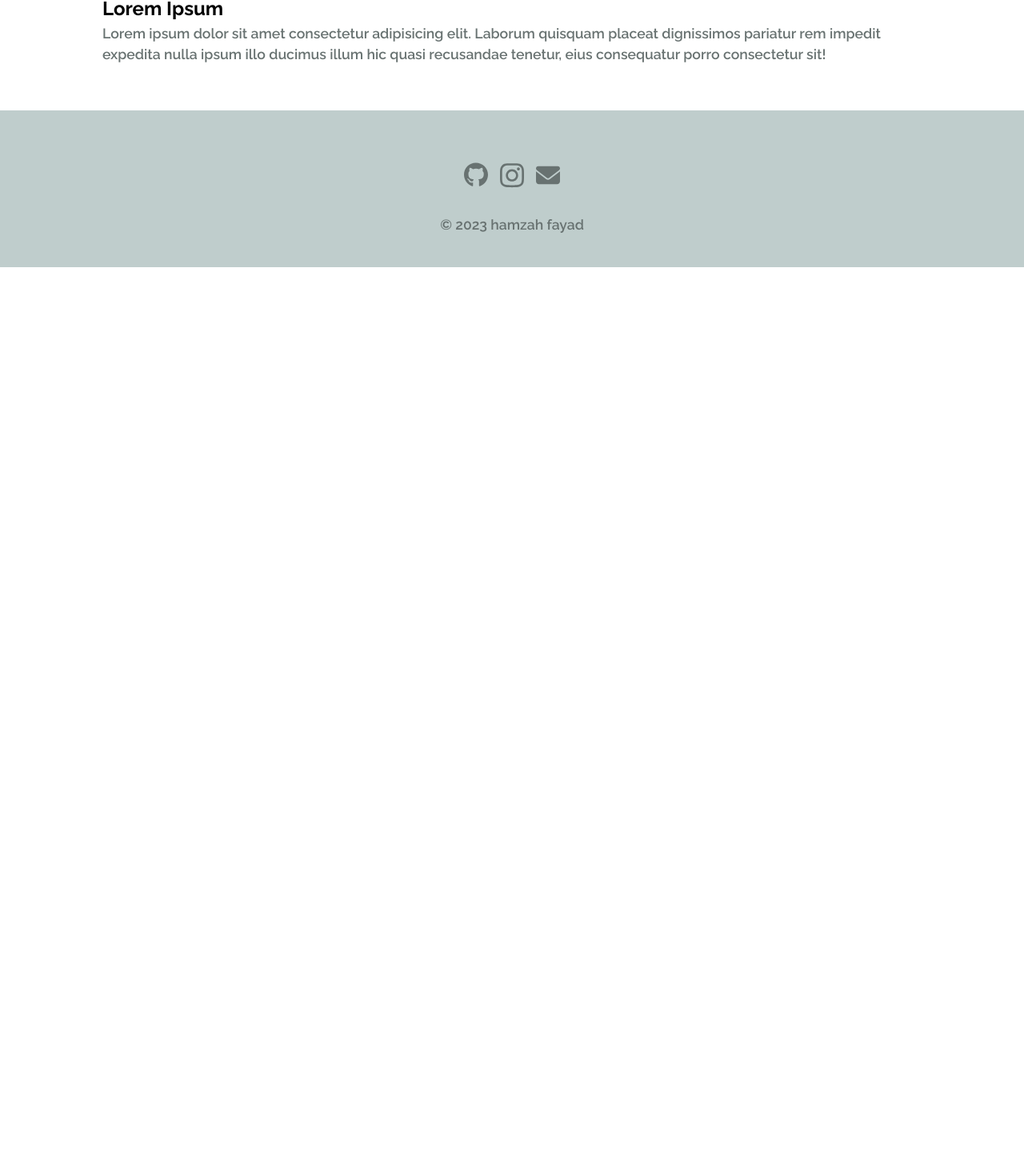
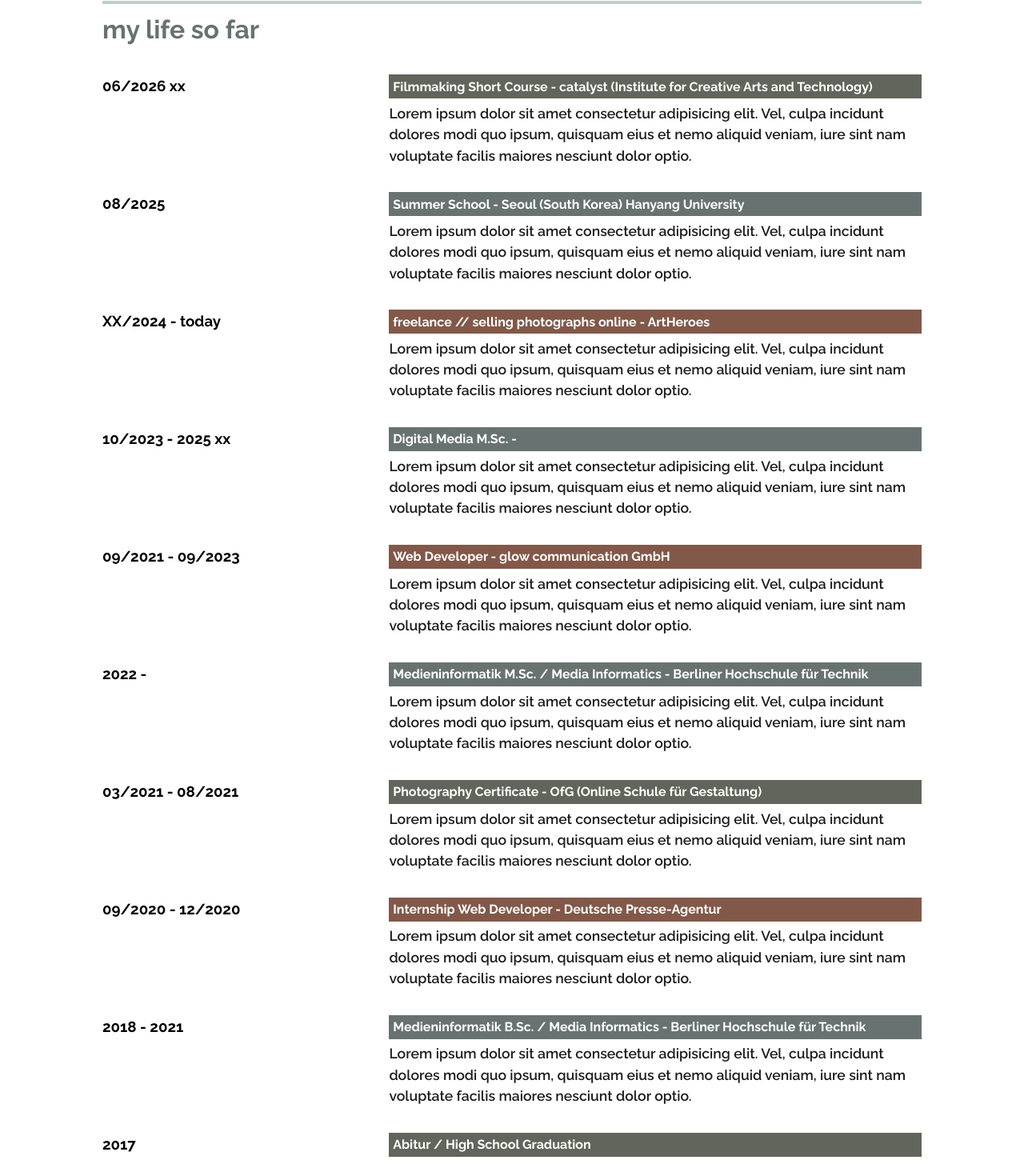
Before and after one commit to HamzahFayad/hamzah, a React (Create React App) app: page /about in a window 1280 px wide. Shown: the part 519-1974 px from the top of the page at 80% size. Before the commit the page ends 853 px from the top, so only its background shows below. Built offline with nearby package versions, Linux system fonts and the light colour scheme.

Commit message:
about page

```diff
--- a/src/App.css
+++ b/src/App.css
@@ -95,6 +95,7 @@
   background-color: var(--dark_main);
   color: var(--light_main);
 }
+
 h1,h2,h3, p{
   margin: 0;
   line-height: 1.5;
@@ -486,6 +487,34 @@ div.active-filter > p{
 
 /*ABOUT*/
 
+.Timeline-item{
+  display: grid;
+  grid-template-columns: minmax(150px, 35%) 1fr;
+  margin: 2rem 0;
+}
+@media screen and (max-width: 768px) {
+  .Timeline-item{
+    grid-template-columns: 1fr;
+  }
+}
+.Timeline-item p {
+  color: var(--dark);
+}
+.Timeline-item h3{
+  width: 100%;
+}
+.Timeline-item h4 {
+  margin-top: 0;
+  margin-bottom: .35rem;
+  color: var(--light);
+  padding: .35rem .3rem;
+}
+@media screen and (max-width: 768px) {
+  .Timeline-item h4 {
+    margin-top: 2rem;
+  }
+}
+
 /*CREATION*/
 .Creation .Full-width{
   transition: none !important;
@@ -635,7 +664,7 @@ form{
   margin: 1em 0em;
   display: grid;
   opacity: 0;
-  animation: fadeBottom 400ms ease-out 200ms forwards;
+  animation: fadeBottom 400ms ease-out 400ms forwards;
 }
 form > *{
   margin-bottom: 1em;
--- a/src/pages/About.jsx
+++ b/src/pages/About.jsx
@@ -1,4 +1,5 @@
 import "../App.css"
+import { about_data } from "./about-data"
 
 
 function About() {
@@ -10,9 +11,23 @@ function About() {
         <div className="Round">
         </div>
       </div>
-      <div className="Grid-width-wide">
-        <h2>Lorem Ipsum</h2>
-        <p>Lorem ipsum dolor sit amet consectetur adipisicing elit. Laborum quisquam placeat dignissimos pariatur rem impedit expedita nulla ipsum illo ducimus illum hic quasi recusandae tenetur, eius consequatur porro consectetur sit!</p>
+      <div className="Grid-width-wide Timeline">
+        <hr></hr>
+        <h2 className="Subheadline">my life so far</h2>
+          {
+          about_data.map((data) => {
+            return (
+              <div id={"item-"+about_data.indexOf(data)} key={about_data.indexOf(data)} className="Timeline-item">
+                <h3>{data.date}</h3>
+                <div>
+                  <h4 style={{backgroundColor: data.color}}>{data.title}</h4>
+                  <p>{data.description}</p>
+                </div>
+              </div>
+            );
+            }
+          )}
+        <p>work - education - certification</p>
       </div>
     </div>
   );
--- /dev/null
+++ b/src/pages/about-data.js
@@ -0,0 +1,95 @@
+export const about_data = [
+  {
+    date: "06/2026 xx",
+    color: "#61655b",
+    title:
+      "Filmmaking Short Course - catalyst (Institute for Creative Arts and Technology)",
+    description:
+      "Lorem ipsum dolor sit amet consectetur adipisicing elit. Vel, culpa incidunt dolores modi quo ipsum, quisquam eius et nemo aliquid veniam, iure sint nam voluptate facilis maiores nesciunt dolor optio.",
+  },
+  {
+    date: "08/2025",
+    color: "#687271",
+    title: "Summer School - Seoul (South Korea) Hanyang University",
+    description:
+      "Lorem ipsum dolor sit amet consectetur adipisicing elit. Vel, culpa incidunt dolores modi quo ipsum, quisquam eius et nemo aliquid veniam, iure sint nam voluptate facilis maiores nesciunt dolor optio.",
+  },
+  {
+    date: "XX/2024 - today",
+    color: "#825849",
+    title: "freelance // selling photographs online - ArtHeroes",
+    description:
+      "Lorem ipsum dolor sit amet consectetur adipisicing elit. Vel, culpa incidunt dolores modi quo ipsum, quisquam eius et nemo aliquid veniam, iure sint nam voluptate facilis maiores nesciunt dolor optio.",
+  },
+  {
+    date: "10/2023 - 2025 xx",
+    color: "#687271",
+    title: "Digital Media M.Sc. - ",
+    description:
+      "Lorem ipsum dolor sit amet consectetur adipisicing elit. Vel, culpa incidunt dolores modi quo ipsum, quisquam eius et nemo aliquid veniam, iure sint nam voluptate facilis maiores nesciunt dolor optio.",
+  },
+  {
+    date: "09/2021 - 09/2023",
+    color: "#825849",
+    title: "Web Developer - glow communication GmbH",
+    description:
+      "Lorem ipsum dolor sit amet consectetur adipisicing elit. Vel, culpa incidunt dolores modi quo ipsum, quisquam eius et nemo aliquid veniam, iure sint nam voluptate facilis maiores nesciunt dolor optio.",
+  },
+  {
+    date: "2022 - ",
+    color: "#687271",
+    title:
+      "Medieninformatik M.Sc. / Media Informatics - Berliner Hochschule für Technik",
+    description:
+      "Lorem ipsum dolor sit amet consectetur adipisicing elit. Vel, culpa incidunt dolores modi quo ipsum, quisquam eius et nemo aliquid veniam, iure sint nam voluptate facilis maiores nesciunt dolor optio.",
+  },
+  {
+    date: "03/2021 - 08/2021",
+    color: "#61655b",
+    title: "Photography Certificate - OfG (Online Schule für Gestaltung)",
+    description:
+      "Lorem ipsum dolor sit amet consectetur adipisicing elit. Vel, culpa incidunt dolores modi quo ipsum, quisquam eius et nemo aliquid veniam, iure sint nam voluptate facilis maiores nesciunt dolor optio.",
+  },
+  {
+    date: "09/2020 - 12/2020",
+    color: "#825849",
+    title: "Internship Web Developer - Deutsche Presse-Agentur",
+    description:
+      "Lorem ipsum dolor sit amet consectetur adipisicing elit. Vel, culpa incidunt dolores modi quo ipsum, quisquam eius et nemo aliquid veniam, iure sint nam voluptate facilis maiores nesciunt dolor optio.",
+  },
+  {
+    date: "2018 - 2021",
+    color: "#687271",
+    title:
+      "Medieninformatik B.Sc. / Media Informatics - Berliner Hochschule für Technik",
+    description:
+      "Lorem ipsum dolor sit amet consectetur adipisicing elit. Vel, culpa incidunt dolores modi quo ipsum, quisquam eius et nemo aliquid veniam, iure sint nam voluptate facilis maiores nesciunt dolor optio.",
+  },
+  {
+    date: "2017",
+    color: "#61655b",
+    title: "Abitur / High School Graduation",
+    description:
+      "Lorem ipsum dolor sit amet consectetur adipisicing elit. Lorem ipsum dolor sit amet consectetur adipisicing elit.Lorem ipsum dolor sit amet consectetur adipisicing elit.Lorem ipsum dolor sit amet consectetur adipisicing elit.",
+  },
+];
+
+export const skills_data = [
+  {
+    languages: ["German", "English", "Arabic", "French", "Korean"],
+    programming: [],
+    design: [],
+  },
+];
+
+export const hobbys_data = [
+  {
+    hobbys: [
+      "photography",
+      "cinematic filming",
+      "web development",
+      "fitness/weight training",
+      "table tennis",
+    ],
+  },
+];
```
